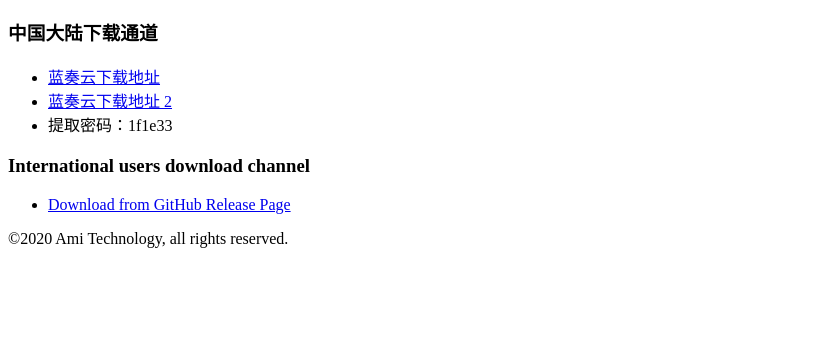
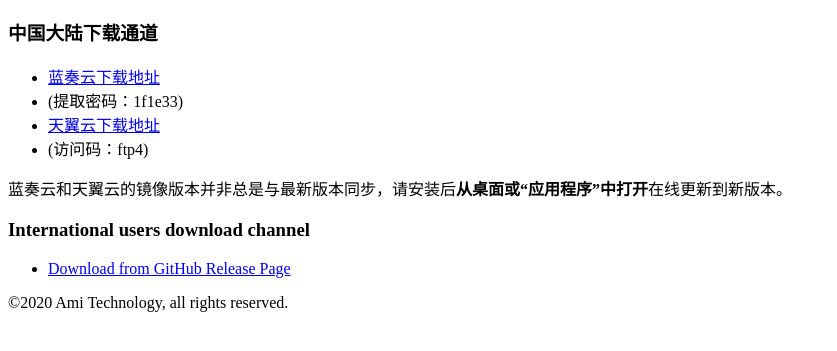
Before and after one commit to kirainmoe/jsdelivr-2, a plain HTML site: page index.html in a window 1280 px wide. Shown: the part 57-408 px from the top of the page, without its empty margins (0-837 px from the left). Drawn offline with Linux system fonts and the light colour scheme.

Commit message:
Update index.html

```diff
--- a/index.html
+++ b/index.html
@@ -8,13 +8,15 @@
   <h3>中国大陆下载通道</h3>
   <ul>
     <li>
-      <a href="https://www.lanzous.com/b0ephfc4d">蓝奏云下载地址</a>
+      <a href="https://wwa.lanzoui.com/b0ephfc4d">蓝奏云下载地址</a>
+      <li>(提取密码：1f1e33)</li>
     </li>
     <li>
-      <a href="https://wwa.lanzous.com/b0ephfc4d">蓝奏云下载地址 2</a>
+      <a href="https://cloud.189.cn/t/zimMBbAjeeMr">天翼云下载地址</a>
+      <li>(访问码：ftp4)</li>
     </li>
-    <li>提取密码：1f1e33</li>
   </ul>
+  <p>蓝奏云和天翼云的镜像版本并非总是与最新版本同步，请安装后<b>从桌面或“应用程序”中打开</b>在线更新到新版本。</p>
   <h3>International users download channel</h3>
   <ul>
     <li>
```
